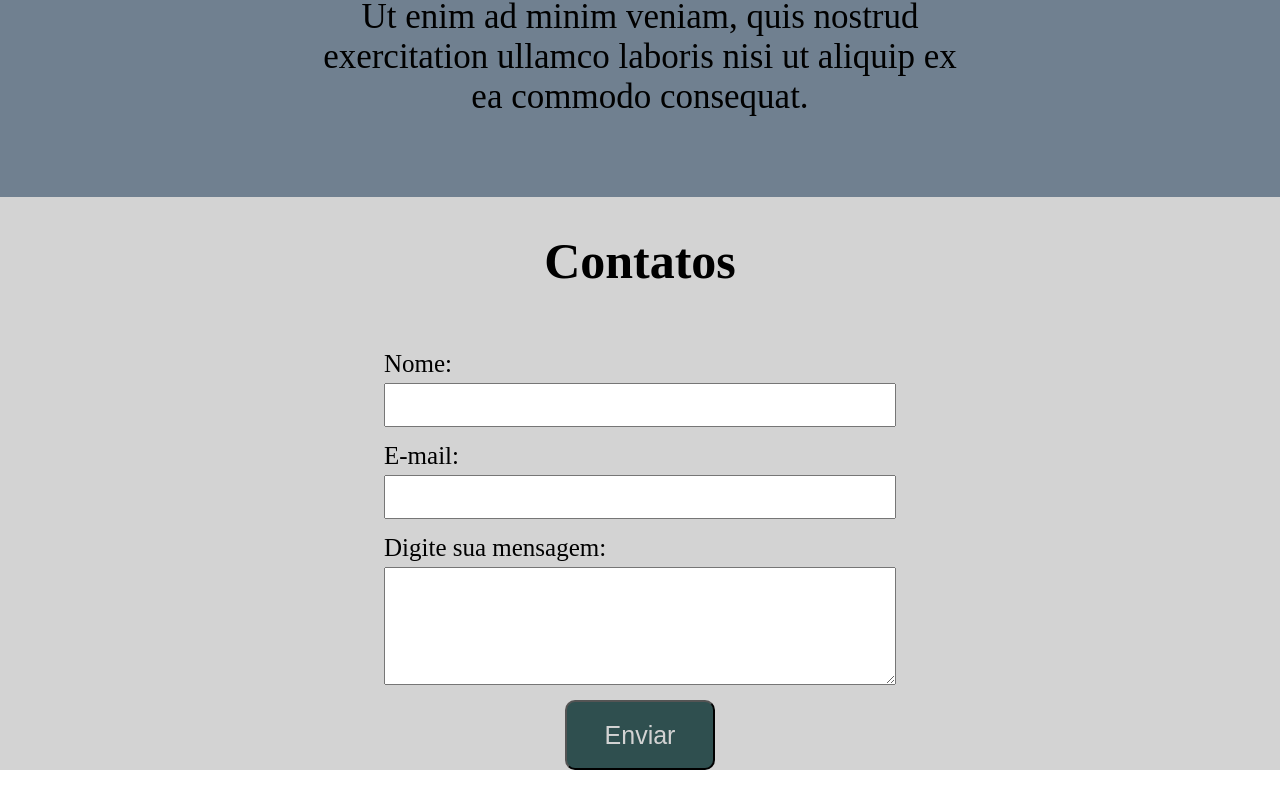
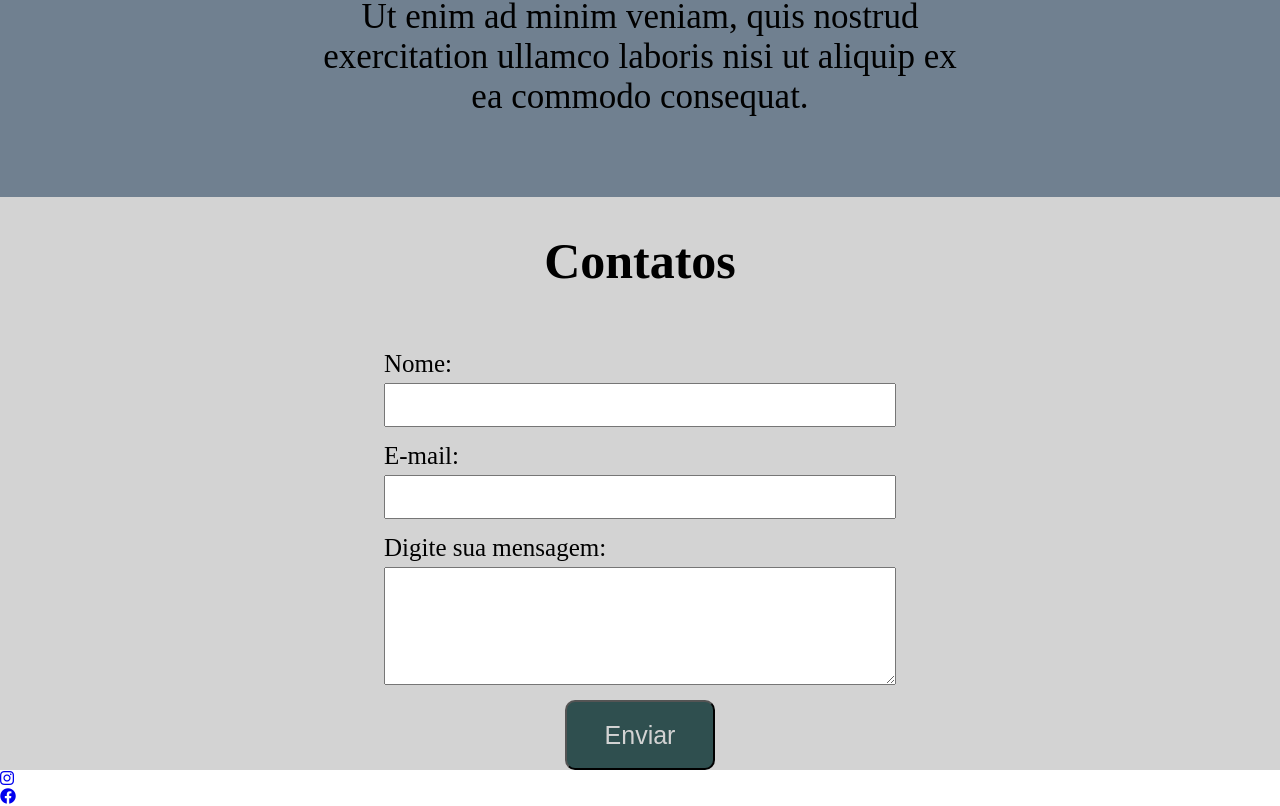
Before and after one commit to LFInCascade/lp-template, an Angular app in the folder landing-page/: page / in a window 1280 px wide. Shown: the part 856-1662 px from the top of the page. Before the commit the page ends 1626 px from the top, so only its background shows below. Built offline with nearby package versions, Linux system fonts and the light colour scheme.

Commit message:
feat :sparkles: criando footer

```diff
--- a/landing-page/src/app/app.component.html
+++ b/landing-page/src/app/app.component.html
@@ -4,3 +4,4 @@
     <app-about></app-about>
     <app-contacts></app-contacts>
 </main>
+<app-footer></app-footer>
--- a/landing-page/src/app/app.component.ts
+++ b/landing-page/src/app/app.component.ts
@@ -4,12 +4,12 @@ import { HeaderComponent } from './componentes/header/header.component';
 import { HeroComponent} from './pages/hero/hero.component';
 import { AboutComponent } from './pages/about/about.component';
 import { ContactsComponent } from './pages/contacts/contacts.component';
-
+import { FooterComponent } from './componentes/footer/footer.component';
 
 @Component({
   selector: 'app-root',
   standalone: true,
-  imports: [RouterOutlet, HeaderComponent, HeroComponent, AboutComponent, ContactsComponent],
+  imports: [RouterOutlet, HeaderComponent, HeroComponent, AboutComponent, ContactsComponent, FooterComponent],
   templateUrl: './app.component.html',
   styleUrl: './styles/index.scss'
 })
--- /dev/null
+++ b/landing-page/src/app/componentes/footer/footer.component.html
@@ -0,0 +1,12 @@
+<footer class="footer-container">
+    <div class="icons-footer">
+        <ul>
+            <li>
+                <a href="https://www.instagram.com"><i class="fa-brands fa-instagram"></i></a>
+            </li>
+            <li>
+                <a href="https://www.facebook.com/?locale=pt_BR"><i class="fa-brands fa-facebook"></i></a>
+            </li>
+        </ul>
+    </div>
+</footer>
```
Also changed, not shown: landing-page/src/app/componentes/footer/footer.component.ts (added, +12 -0 lines), 1 other file (tests, documents, lock files or other folders).
